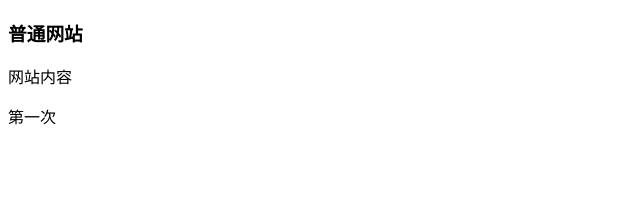
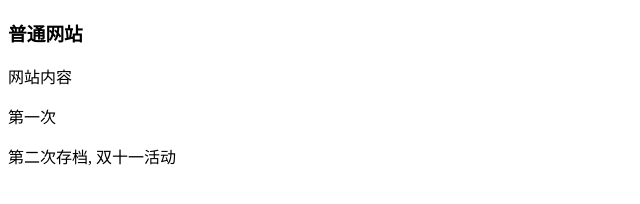
Before and after one commit to happy-ht/taobao2, a plain HTML site: page index.html in a window 1280 px wide. Shown: the whole page, without its empty margins (0-640 px from the left). Drawn offline with Linux system fonts and the light colour scheme.

Commit message:
第一次存档

```diff
--- a/index.html
+++ b/index.html
@@ -12,6 +12,7 @@
     <h3>普通网站</h3>
     <p>网站内容</p>
     <p>第一次</p>
+    <p>第二次存档, 双十一活动</p>
 </body>
 
 </html>
```
